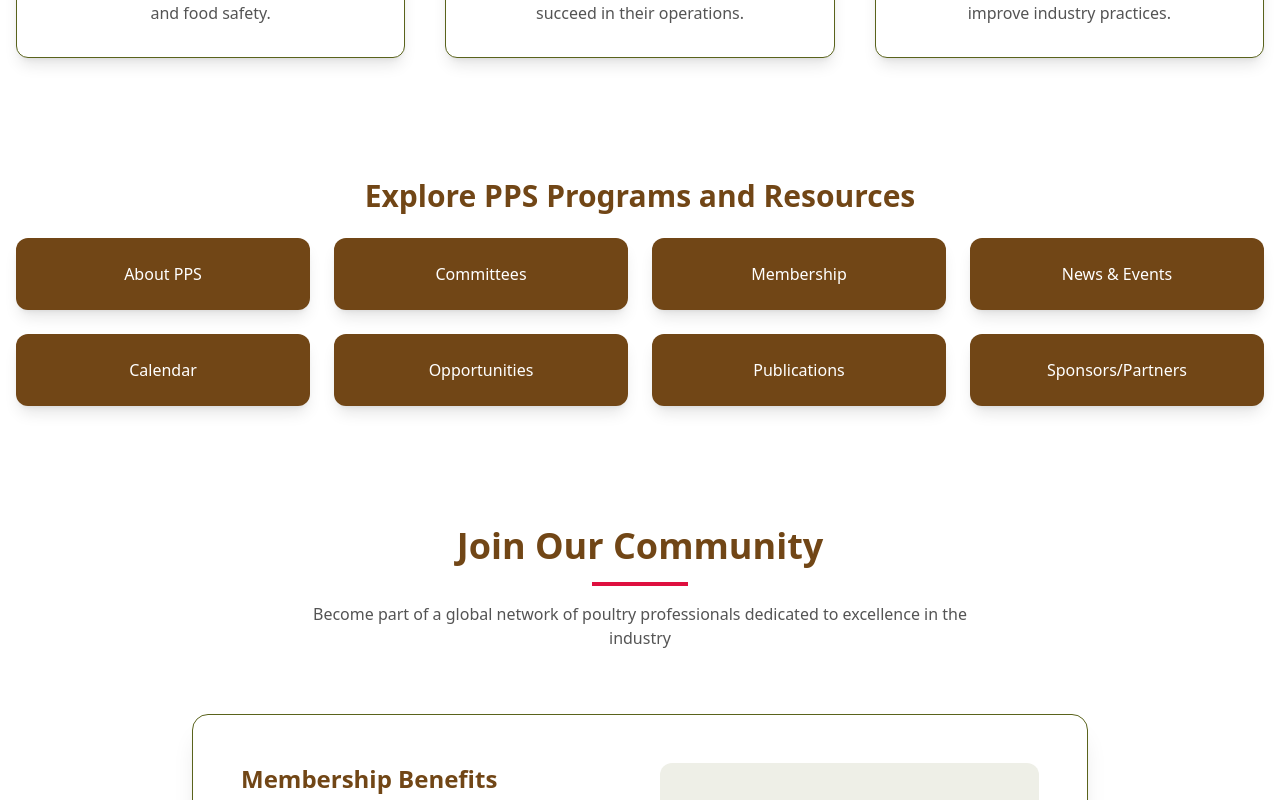
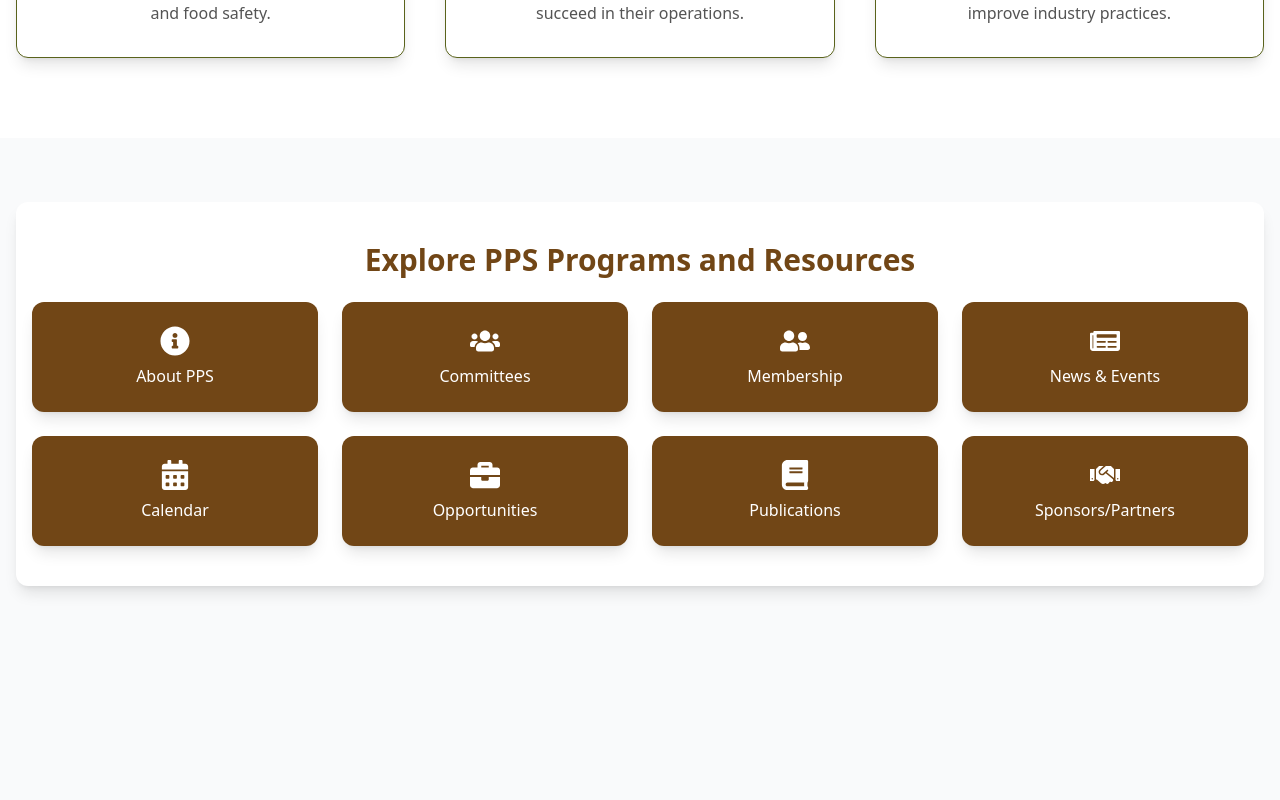
Before and after one commit to Abdullah786346/poultry2, a React (Create React App) app: page / in a window 1280 px wide. Shown: the part 1320-2120 px from the top of the page. Built offline with nearby package versions, Linux system fonts and the light colour scheme.

Commit message:
updated hero and tiles

```diff
--- a/src/components/Footer.jsx
+++ b/src/components/Footer.jsx
@@ -15,7 +15,7 @@
                 className="w-12 h-12 object-cover mr-3 rounded"
               />
               <div>
-                <div className="text-xl font-bold text-[#714616]">Poultry Professionals Society  </div>
+                <div className="text-xl font-bold text-[#714616]">Poultry Professionals Society PPS </div>
                 <div className="text-sm text-[#de0f3f]">Competency is the Excellency</div>
               </div>
             </div>
--- a/src/components/Hero.jsx
+++ b/src/components/Hero.jsx
@@ -58,7 +58,7 @@
 
           {/* Title & Description */}
           <h1 className="text-white text-3xl sm:text-4xl md:text-5xl lg:text-6xl font-bold max-w-3xl leading-tight mb-4 sm:mb-6 drop-shadow-lg px-4">
-            Welcome to the Poultry Association Society
+            Welcome to the Poultry Professionals Society
           </h1>
 
           {/* Mobile indicators */}
--- a/src/components/HomeTiles.jsx
+++ b/src/components/HomeTiles.jsx
@@ -1,19 +1,31 @@
 import React from 'react';
+import {
+  FaInfoCircle,
+  FaUsers,
+  FaUserFriends,
+  FaNewspaper,
+  FaCalendarAlt,
+  FaBriefcase,
+  FaBook,
+  FaHandshake,
+} from 'react-icons/fa';
 
+const HomeTiles = () => {
   const links = [
-  { title: "About PPS", href: "#about" },
-  { title: "Committees", href: "#committees" },
-  { title: "Membership", href: "#membership" },
-  { title: "News & Events", href: "#news" },
-  { title: "Calendar", href: "#calendar" },
-  { title: "Opportunities", href: "#opportunities" },
-  { title: "Publications", href: "#publications" },
-  { title: "Sponsors/Partners", href: "#sponsors" },
+    { title: "About PPS", href: "#about", icon: <FaInfoCircle className="text-3xl mb-2" /> },
+    { title: "Committees", href: "#committees", icon: <FaUsers className="text-3xl mb-2" /> },
+    { title: "Membership", href: "#membership", icon: <FaUserFriends className="text-3xl mb-2" /> },
+    { title: "News & Events", href: "#news", icon: <FaNewspaper className="text-3xl mb-2" /> },
+    { title: "Calendar", href: "#calendar", icon: <FaCalendarAlt className="text-3xl mb-2" /> },
+    { title: "Opportunities", href: "#opportunities", icon: <FaBriefcase className="text-3xl mb-2" /> },
+    { title: "Publications", href: "#publications", icon: <FaBook className="text-3xl mb-2" /> },
+    { title: "Sponsors/Partners", href: "#sponsors", icon: <FaHandshake className="text-3xl mb-2" /> },
   ];
 
-const HomeTiles = () => {
   return (
-    <section className="py-10 px-4 bg-white">
+    <div className="min-h-screen bg-gray-50 py-8">
+      <main className="container mx-auto px-4 py-8">
+        <section className="py-10 px-4 bg-white rounded-xl shadow-lg">
           <h2 className="text-3xl font-bold text-center mb-6 text-[#714616]">
             Explore PPS Programs and Resources
           </h2>
@@ -22,13 +34,16 @@
               <a
                 key={index}
                 href={link.href}
-            className="bg-[#714616] text-white text-center p-6 rounded-xl shadow-lg hover:scale-105 transition transform duration-300 hover:shadow-xl"
+                className="bg-[#714616] text-white text-center p-6 rounded-xl shadow-lg hover:scale-105 transition transform duration-300 hover:shadow-xl flex flex-col items-center"
               >
-            {link.title}
+                {link.icon}
+                <span className="font-medium">{link.title}</span>
               </a>
             ))}
           </div>
         </section>
+      </main>
+    </div>
   );
 };
 
--- a/src/components/Membership.jsx
+++ b/src/components/Membership.jsx
@@ -1,6 +1,7 @@
 import React from 'react';
-
+import { useNavigate } from 'react-router-dom';
 const Membership = () => {
+   const navigate = useNavigate();
   return (
     <div className="py-20 bg-white">
       <div className="max-w-7xl mx-auto px-4">
@@ -48,7 +49,8 @@
                   <span className="text-[#545454]">Quarterly industry reports and market analysis</span>
                 </li>
               </ul>
-              <button className="mt-8 bg-[#de0f3f] hover:bg-[#c10e38] text-white font-bold py-3 px-8 rounded-lg transition duration-300 shadow-md">
+              <button  onClick={() => navigate('/login')}
+               className="mt-8 bg-[#de0f3f] hover:bg-[#c10e38] text-white font-bold py-3 px-8 rounded-lg transition duration-300 shadow-md">
                 Apply Now
               </button>
             </div>
--- a/src/components/Navbar.jsx
+++ b/src/components/Navbar.jsx
@@ -20,7 +20,7 @@
                 className="w-12 h-12 object-cover mr-3 rounded"
               />
               <div>
-                <div className="text-xl font-bold text-darkgrey">Poultry Professionals Society</div>
+                <div className="text-xl font-bold text-darkgrey">Poultry Professionals Society PPS</div>
                  <div className="text-sm text-crimson">Competency is the  Excellency</div>
 
               </div>
--- a/src/components/News.jsx
+++ b/src/components/News.jsx
@@ -1,8 +1,13 @@
+import { db } from '../firebase';
+import { collection, addDoc, Timestamp } from 'firebase/firestore';
 import React, { useState, useEffect } from 'react';
 import { format, parseISO, isThisMonth, isThisWeek } from 'date-fns';
 import { FaCalendarAlt, FaNewspaper, FaSearch, FaRegCalendarCheck } from 'react-icons/fa';
 
 const NewsEventsPage = () => {
+  const [email, setEmail] = useState('');
+  const [message, setMessage] = useState('');
+
   // State for data
   const [news, setNews] = useState([]);
   const [events, setEvents] = useState([]);
@@ -375,7 +380,7 @@
         </div>
       )}
 
-      {/* Newsletter Signup */}
+      {/* Fixed Newsletter Signup Section */}
       <div className="bg-[#714616] text-white py-12">
         <div className="max-w-7xl mx-auto px-4 sm:px-6 lg:px-8">
           <div className="md:flex md:items-center md:justify-between">
@@ -386,19 +391,46 @@
               </p>
             </div>
             <div className="md:w-1/2">
-              <form className="flex">
-                <input
-                  type="email"
-                  placeholder="Your email address"
-                  className="px-4 py-3 w-full rounded-l-lg focus:outline-none text-[#545454]"
-                />
+              <form
+                className="flex flex-col sm:flex-row gap-3"
+                onSubmit={async (e) => {
+                  e.preventDefault();
+                  if (!email) {
+                    setMessage('Please enter a valid email.');
+                    return;
+                  }
+
+                  try {
+                    await addDoc(collection(db, 'subscriptions'), {
+                      email: email,
+                      subscribedAt: Timestamp.now()
+                    });
+                    setMessage('Subscribed successfully!');
+                    setEmail('');
+                  } catch (error) {
+                    console.error('Error saving subscription:', error);
+                    setMessage('Something went wrong. Try again.');
+                  }
+                }}
+              >
+                <div className="flex-1">
+                  <input
+                    type="email"
+                    placeholder="Your email address"
+                    value={email}
+                    onChange={(e) => setEmail(e.target.value)}
+                    className="w-full px-4 py-2 rounded-lg text-gray-800 focus:outline-none"
+                    required
+                  />
+                </div>
                 <button
                   type="submit"
-                  className="bg-[#de0f3f] text-white font-bold px-6 py-3 rounded-r-lg hover:bg-[#b20d33] transition-colors"
+                  className="bg-[#de0f3f] hover:bg-[#bf0d36] px-6 py-2 rounded-lg font-medium transition whitespace-nowrap"
                 >
                   Subscribe
                 </button>
               </form>
+              {message && <p className="mt-2 text-sm">{message}</p>}
               <p className="mt-2 text-sm opacity-75">
                 We respect your privacy. Unsubscribe at any time.
               </p>
@@ -410,4 +442,4 @@
   );
 };
 
-export default NewsEventsPage; // Fixed typo: expot -> export
+export default NewsEventsPage;
```
Lines whose indentation alone changed are shown as unchanged.
